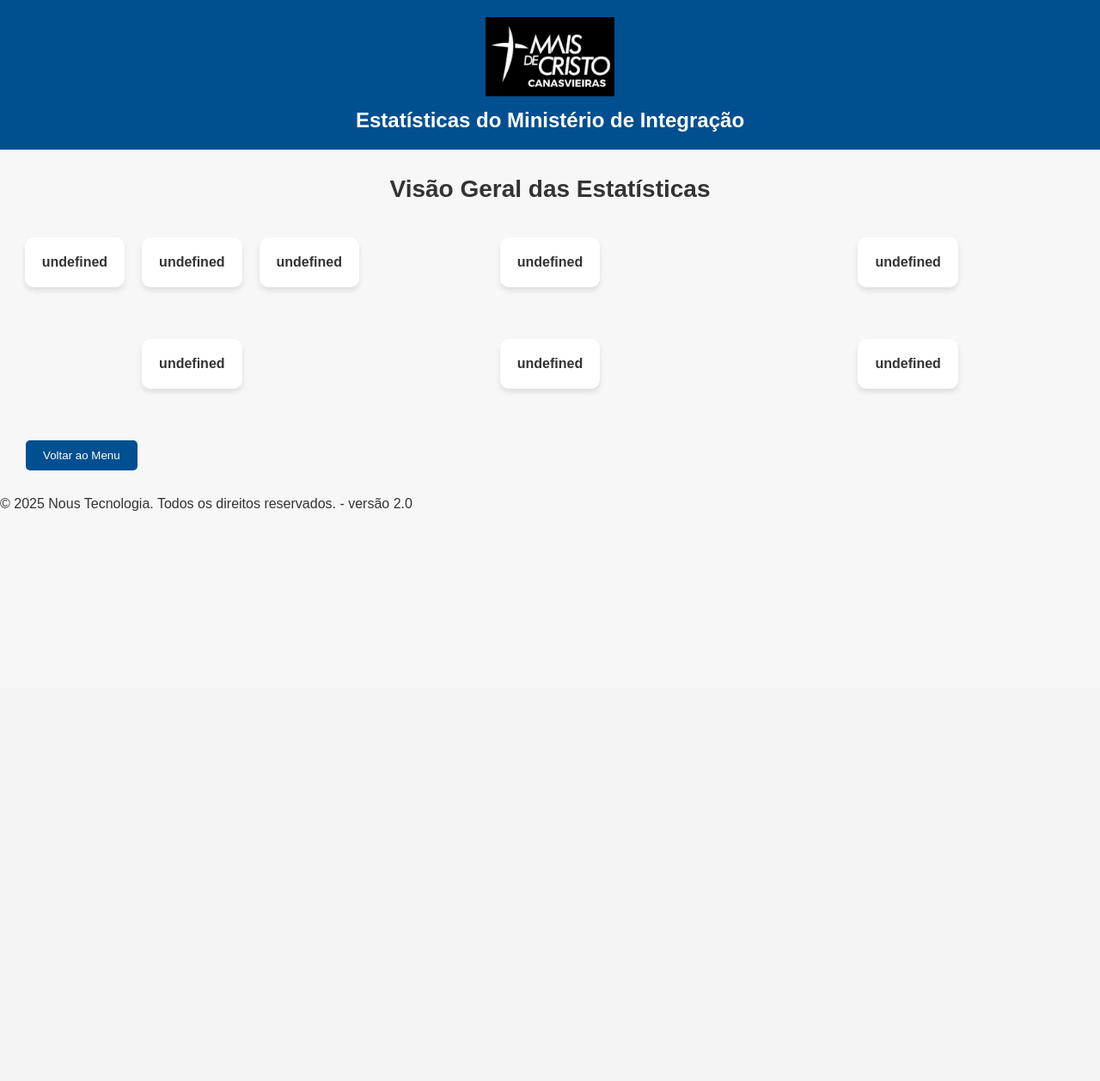
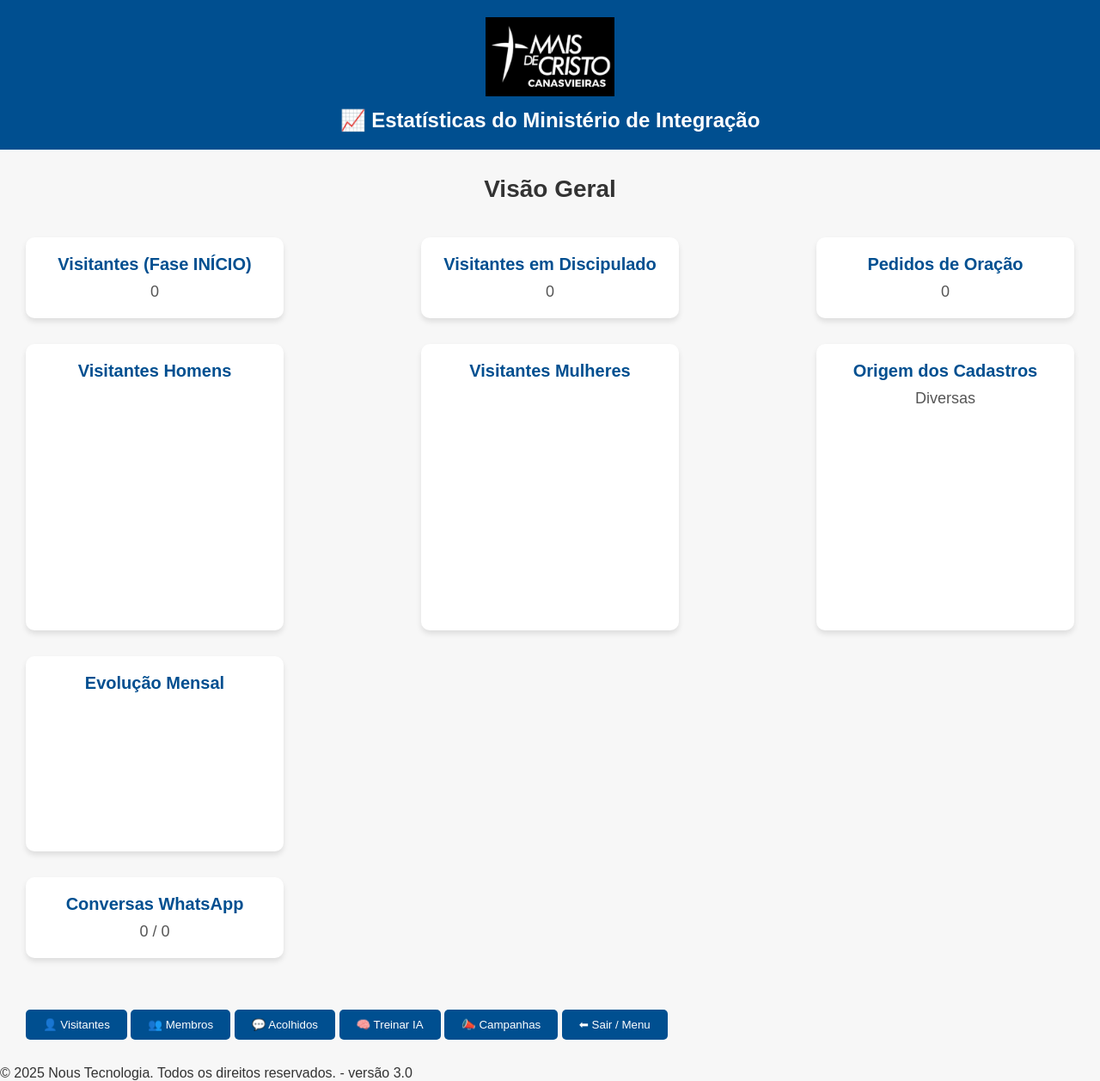
Before and after one commit to WilsonNous/nous_crm_church_v1, a Flask app: template templates/estatisticas.html in a window 1280 px wide. Shown: the whole page at 86% size. Before the commit the page ends 594 px from the top, so only its background shows below. Run offline with Flask 3, Linux system fonts and the light colour scheme; the template is opened without the code that fills it, so the values that code supplies are empty; a map, chart or similar area stays blank.

Commit message:
Update estatisticas.html

```diff
--- a/templates/estatisticas.html
+++ b/templates/estatisticas.html
@@ -3,82 +3,184 @@
 <head>
   <meta charset="UTF-8">
   <meta name="viewport" content="width=device-width, initial-scale=1.0">
-    <meta name="description" content="CRM para a gestão de visitantes e membros da Igreja Mais de Cristo Canasvieiras">
-    <meta name="keywords" content="igreja, CRM, visitantes, membros, cadastro, WhatsApp">
+  <meta name="description" content="Painel de Estatísticas - CRM Igreja Mais de Cristo Canasvieiras">
+  <meta name="keywords" content="igreja, CRM, estatísticas, integração, visitantes, membros">
   <meta name="author" content="Igreja Mais de Cristo">
-    <title>CRM - Estatísticas Church</title>
+  <title>📊 Painel de Estatísticas | CRM Church</title>
+
   <link rel="stylesheet" href="/static/estatisticas.css">
-    <script src="/static/estatisticas.js" defer></script>
+  <script src="https://cdn.jsdelivr.net/npm/chart.js"></script>
 </head>
+
 <body>
   <header>
     <img src="/static/logo_maisdecristo_b2.png" alt="Logo Igreja Mais de Cristo" id="logo">
-    <h1>Estatísticas do Ministério de Integração</h1>
+    <h1>📈 Estatísticas do Ministério de Integração</h1>
   </header>
 
-<main id="mainContent">
-    <!-- Cards de Estatísticas -->
+  <main>
     <section id="statisticsContainer">
-        <h2>Visão Geral das Estatísticas</h2>
+      <h2>Visão Geral</h2>
 
-        <div id="infoCardsContainer" class="info-cards">
+      <!-- CARDS DE RESUMO -->
+      <div class="info-cards">
         <div class="info-row">
           <div class="info-card" id="totalVisitantesInicio">
-                    <h3>Visitantes na Fase INICIO</h3>
-                    <p>Aguardando Respostas</p>
+            <h3>Visitantes (Fase INÍCIO)</h3>
+            <p class="value">...</p>
           </div>
-                <div class="info-card" id="totalHomens">
-                    <h3>Visitantes Homens</h3>
-                    <p>Exibindo Percentual</p>
+
+          <div class="info-card" id="discipuladosAtivos">
+            <h3>Visitantes em Discipulado</h3>
+            <p class="value">...</p>
           </div>
-                <div class="info-card" id="totalMulheres">
-                    <h3>Visitantes Mulheres</h3>
-                    <p>Exibindo Percentual</p>
+
+          <div class="info-card" id="totalPedidosOracao">
+            <h3>Pedidos de Oração</h3>
+            <p class="value">...</p>
           </div>
         </div>
 
         <div class="info-row">
-                <div class="info-card" id="discipuladosAtivos">
-                    <h3>Visitantes em Discipulado</h3>
-                    <p>Ativos</p>
-                </div>
+          <div class="info-card" id="totalHomens">
+            <h3>Visitantes Homens</h3>
+            <canvas id="chartGeneroHomens"></canvas>
           </div>
 
-            <div class="info-row">
-                <div class="info-card" id="totalPedidosOracao">
-                    <h3>Pedidos de Oração</h3>
-                    <p>Total de Pedidos</p>
-                </div>
+          <div class="info-card" id="totalMulheres">
+            <h3>Visitantes Mulheres</h3>
+            <canvas id="chartGeneroMulheres"></canvas>
           </div>
 
-            <div class="info-row">
           <div class="info-card" id="origemCadastro">
             <h3>Origem dos Cadastros</h3>
-                    <p>Resumo</p>
+            <p class="value">...</p>
           </div>
         </div>
 
         <div class="info-row">
           <div class="info-card" id="evolucaoMensal">
-                    <h3>Evolução Mensal dos Cadastros</h3>
-                    <p>Crescimento</p>
+            <h3>Evolução Mensal</h3>
+            <canvas id="chartEvolucaoMensal"></canvas>
           </div>
         </div>
 
         <div class="info-row">
           <div class="info-card" id="conversasEnviadasRecebidas">
-                    <h3>Estatísticas de Conversas</h3>
-                    <p>Enviadas/Recebidas</p>
+            <h3>Conversas WhatsApp</h3>
+            <p class="value">...</p>
           </div>
         </div>
       </div>
     </section>
 
-    <button id="backToOptionsButton" class="btn-secondary">Voltar ao Menu</button>
+    <!-- MENU DE NAVEGAÇÃO -->
+    <nav class="dashboard-menu">
+      <button onclick="window.location.href='visitantes.html'" class="btn-primary">👤 Visitantes</button>
+      <button onclick="window.location.href='membros.html'" class="btn-tertiary">👥 Membros</button>
+      <button onclick="window.location.href='acolhidos.html'" class="btn-quaternary">💬 Acolhidos</button>
+      <button onclick="window.location.href='ia.html'" class="btn-tertiary">🧠 Treinar IA</button>
+      <button onclick="window.location.href='campanhas.html'" class="btn-warning">📣 Campanhas</button>
+      <button onclick="window.location.href='login.html'" class="btn-secondary">⬅ Sair / Menu</button>
+    </nav>
   </main>
 
   <footer>
-    <p>© 2025 Nous Tecnologia. Todos os direitos reservados. - versão 2.0</p>
+    <p>© 2025 Nous Tecnologia. Todos os direitos reservados. - versão 3.0</p>
   </footer>
+
+  <script>
+    const endpoints = {
+      inicio: '/api/estatisticas/inicio',
+      genero: '/api/estatisticas/genero',
+      discipulado: '/api/estatisticas/discipulado',
+      oracao: '/api/estatisticas/oracao',
+      origem: '/api/estatisticas/origem',
+      mensal: '/api/estatisticas/mensal',
+      conversas: '/api/estatisticas/conversas'
+    };
+
+    async function getData(endpoint) {
+      const res = await fetch(endpoint);
+      if (!res.ok) throw new Error(`Erro ao carregar ${endpoint}`);
+      return res.json();
+    }
+
+    async function carregarEstatisticas() {
+      try {
+        // Carrega dados principais
+        const inicio = await getData(endpoints.inicio);
+        const genero = await getData(endpoints.genero);
+        const discipulado = await getData(endpoints.discipulado);
+        const oracao = await getData(endpoints.oracao);
+        const origem = await getData(endpoints.origem);
+        const mensal = await getData(endpoints.mensal);
+        const conversas = await getData(endpoints.conversas);
+
+        document.querySelector('#totalVisitantesInicio .value').textContent = inicio.total || 0;
+        document.querySelector('#discipuladosAtivos .value').textContent = discipulado.total || 0;
+        document.querySelector('#totalPedidosOracao .value').textContent = oracao.total || 0;
+        document.querySelector('#origemCadastro .value').textContent = origem.total || 'Diversas';
+        document.querySelector('#conversasEnviadasRecebidas .value').textContent =
+          `${conversas.enviadas || 0} / ${conversas.recebidas || 0}`;
+
+        // Gráfico de gênero
+        const generoCtxH = document.getElementById('chartGeneroHomens');
+        const generoCtxM = document.getElementById('chartGeneroMulheres');
+        if (generoCtxH && generoCtxM) {
+          new Chart(generoCtxH, {
+            type: 'doughnut',
+            data: {
+              labels: ['Homens', 'Mulheres'],
+              datasets: [{
+                data: [genero.homens || 0, genero.mulheres || 0],
+                backgroundColor: ['#2b6cb0', '#ed64a6']
+              }]
+            },
+            options: { plugins: { legend: { display: false } } }
+          });
+
+          new Chart(generoCtxM, {
+            type: 'pie',
+            data: {
+              labels: ['Homens', 'Mulheres'],
+              datasets: [{
+                data: [genero.homens || 0, genero.mulheres || 0],
+                backgroundColor: ['#63b3ed', '#f687b3']
+              }]
+            },
+            options: { plugins: { legend: { display: false } } }
+          });
+        }
+
+        // Gráfico de evolução mensal
+        const ctxMensal = document.getElementById('chartEvolucaoMensal');
+        if (ctxMensal && mensal?.dados) {
+          new Chart(ctxMensal, {
+            type: 'line',
+            data: {
+              labels: mensal.dados.map(m => m.mes),
+              datasets: [{
+                label: 'Cadastros',
+                data: mensal.dados.map(m => m.total),
+                borderColor: '#48bb78',
+                tension: 0.3,
+                fill: false
+              }]
+            },
+            options: {
+              scales: { y: { beginAtZero: true } }
+            }
+          });
+        }
+
+      } catch (error) {
+        console.error(error);
+        alert("Erro ao carregar as estatísticas. Verifique o servidor.");
+      }
+    }
+
+    document.addEventListener('DOMContentLoaded', carregarEstatisticas);
+  </script>
 </body>
 </html>
```
Lines whose indentation alone changed are shown as unchanged.
